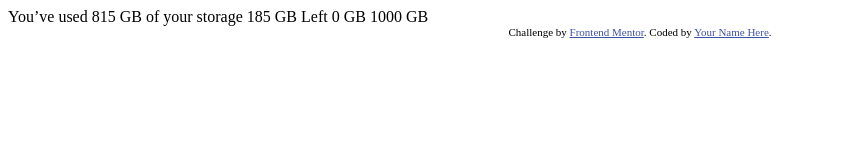
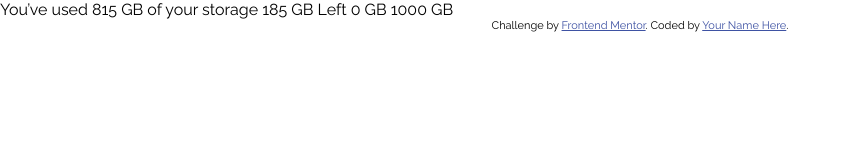
Before and after one commit to jessicacfsb/fylo-data-storage-component-master, a plain HTML site: page index.html in a window 1280 px wide. Shown: the whole page, without its empty margins (0-850 px from the left). Drawn offline with Linux system fonts and the light colour scheme.

Commit message:
alteração1

```diff
--- /dev/null
+++ b/estilo.css
@@ -0,0 +1,8 @@
+body{
+    margin: 0px;
+    padding: 0px;
+    font-family: 'Raleway';
+}
+
+.attribution { font-size: 11px; text-align: center; }
+    .attribution a { color: hsl(228, 45%, 44%); }
--- a/index.html
+++ b/index.html
@@ -6,13 +6,12 @@
 
   <link rel="icon" type="image/png" sizes="32x32" href="./images/favicon-32x32.png">
 
+  <link href="https://fonts.googleapis.com/css2?family=Raleway&display=swap" rel="stylesheet">
+
+  <link rel="stylesheet" type="text/css" href="estilo.css">
+
   <title>Frontend Mentor | Fylo data storage component</title>
 
-  <!-- Feel free to remove these styles or customise in your own stylesheet 👍 -->
-  <style>
-    .attribution { font-size: 11px; text-align: center; }
-    .attribution a { color: hsl(228, 45%, 44%); }
-  </style>
 </head>
 <body>
 
```
Also changed, not shown: design/mobile-design.jpg (deleted), images/bg-mobile.png (deleted).
